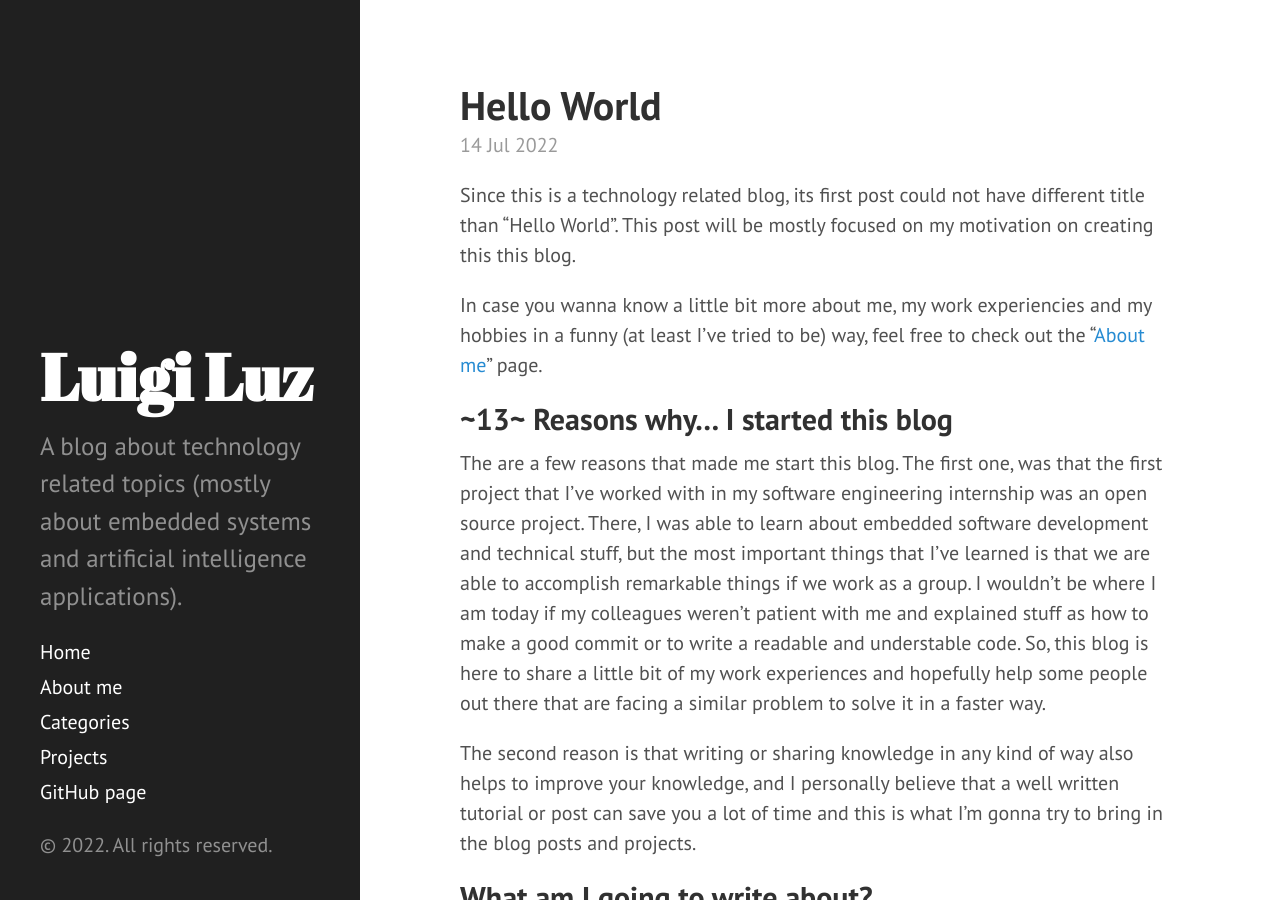
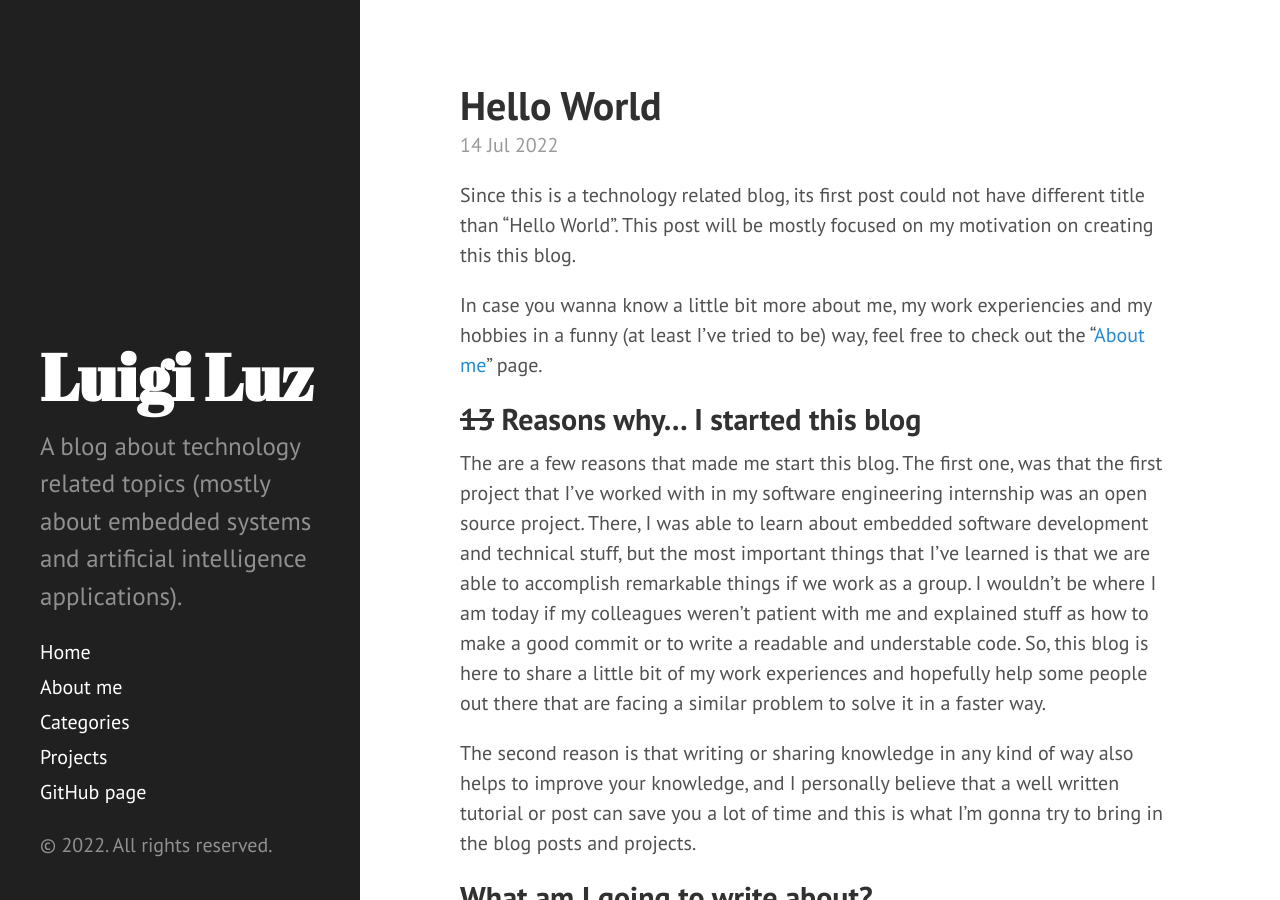
Before and after one commit to luigiluz/luigiluz.github.io, a Jekyll site: the page built from _posts/2022-07-14-hello-world.md, in a window 1280 px wide and 900 px high. Built offline with Jekyll 4.4.1, drawn with Linux system fonts in a browser that asks for light colours.

```diff
--- a/_posts/2022-07-14-hello-world.md
+++ b/_posts/2022-07-14-hello-world.md
@@ -7,7 +7,7 @@ Since this is a technology related blog, its first post could not have different
 
 In case you wanna know a little bit more about me, my work experiencies and my hobbies in a funny (at least I've tried to be) way, feel free to check out the "[About me](https://luigiluz.github.io/about/)" page.
 
-## ~13~ Reasons why... I started this blog
+## ~~13~~ Reasons why... I started this blog
 
 The are a few reasons that made me start this blog. The first one, was that the first project that I've worked with in my software engineering internship was an open source project. There, I was able to learn about embedded software development and technical stuff, but the most important things that I've learned is that we are able to accomplish remarkable things if we work as a group. I wouldn't be where I am today if my colleagues weren't patient with me and explained stuff as how to make a good commit or to write a readable and understable code. So, this blog is here to share a little bit of my work experiences and hopefully help some people out there that are facing a similar problem to solve it in a faster way.
 
```
